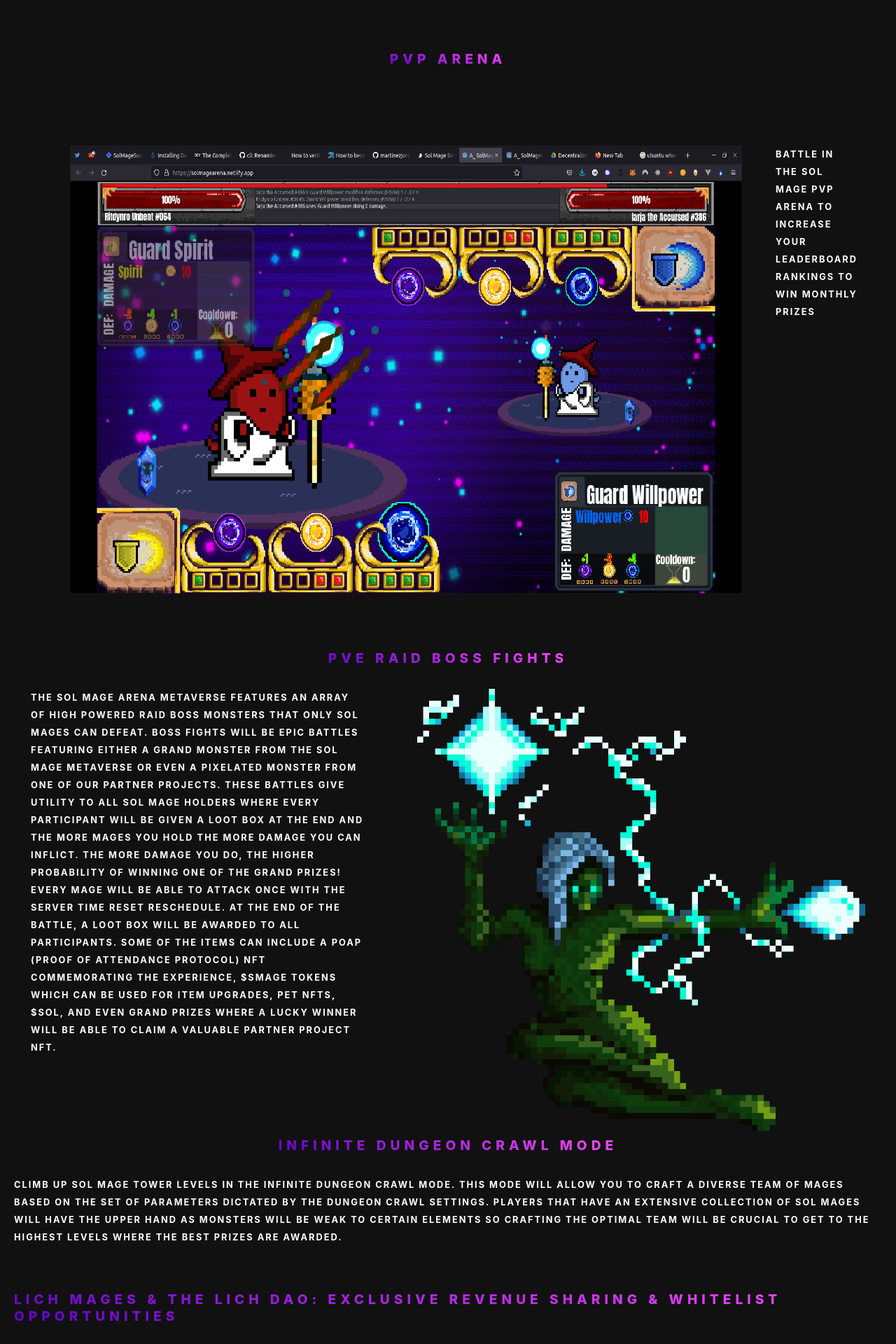
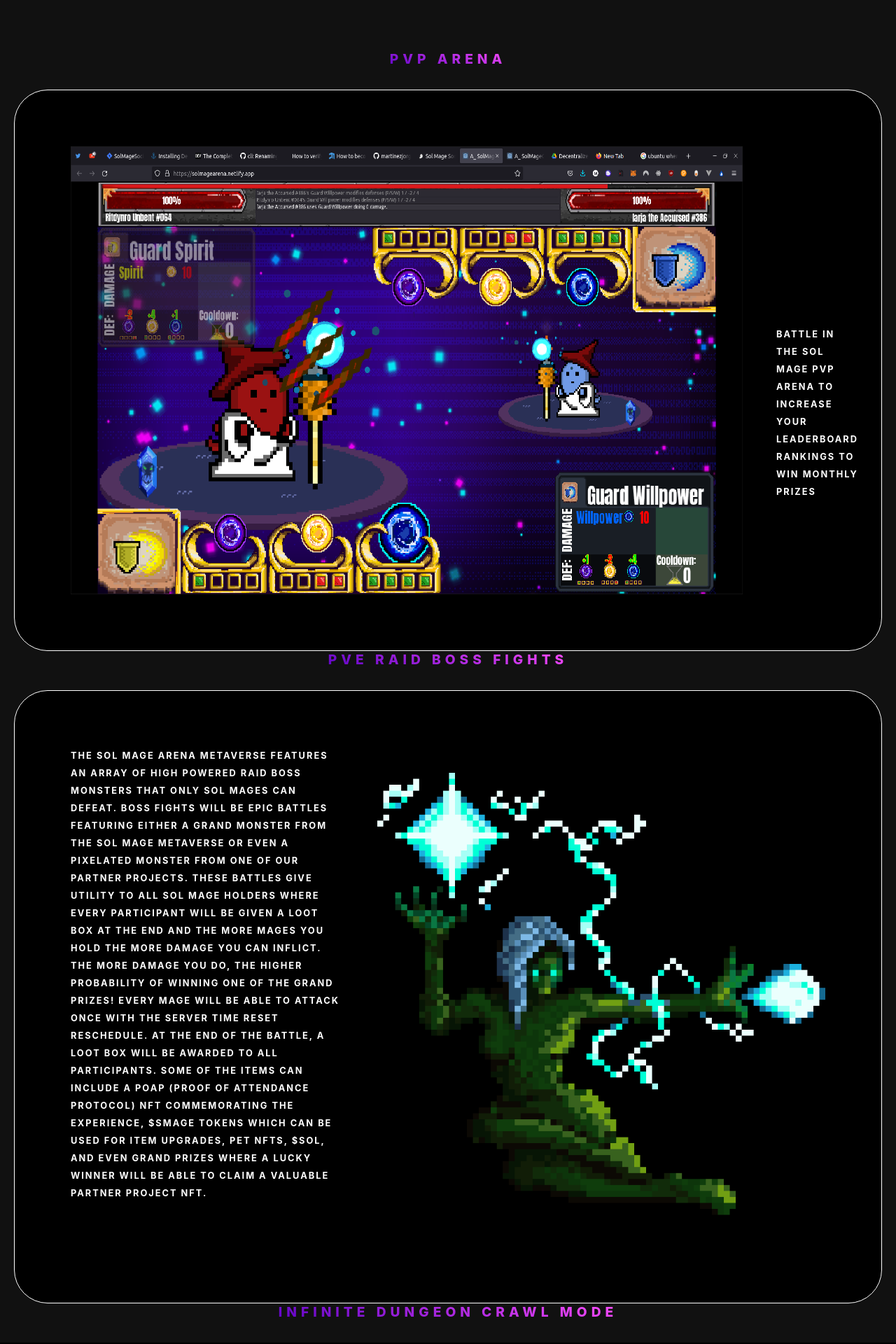
Before and after one commit to martinezjorge/sol-mage-front-end-2, a React (Create React App) app: page / in a window 1280 px wide. Shown: the part 1180-3100 px from the top of the page at 70% size. Built offline with nearby package versions, Linux system fonts and the light colour scheme.

Commit message:
chchchchanges

```diff
--- a/src/components/Void-pass/void-pass.css
+++ b/src/components/Void-pass/void-pass.css
@@ -88,9 +88,12 @@ video.video-nft-two {
     padding: 5rem;
     /* flex-flow: row wrap; */
     justify-content: space-evenly;
-    align-items: flex-start;
+    align-items: center;
     gap: 3rem;
     width: 100%;
+    background-color: black;
+    border-radius: 3rem;
+    border: 0.1rem white solid;
 }
 
 .pvp-img {
@@ -105,10 +108,14 @@ video.video-nft-two {
 
 .raid {
     display: flex;
-    align-items: flex-start;
+    align-items: center;
     justify-content: space-evenly;
     gap: 3rem;
     width: 100%;
+    background-color: black;
+    border-radius: 3rem;
+    border: 0.1rem white solid;
+    padding: 5rem;
 }
 
 .raid-img {
@@ -118,6 +125,11 @@ video.video-nft-two {
 
 .raid-text {
     width: 30rem;
+}
+
+.crawl-text {
+    width: 80rem;
+    background-color: black;
 }
 
 
--- a/src/components/Void-pass/void-pass.js
+++ b/src/components/Void-pass/void-pass.js
@@ -40,7 +40,7 @@ const VoidPass = () => {
 
             <h2>Infinite Dungeon Crawl Mode</h2>
 
-            <p>Climb up Sol Mage Tower levels in the Infinite Dungeon Crawl Mode. This mode will allow you to craft a diverse team of mages based on the set of parameters dictated by the Dungeon Crawl settings. Players that have an extensive collection of Sol Mages will have the upper hand as monsters will be weak to certain elements so crafting the optimal team will be crucial to get to the highest levels where the best prizes are awarded. </p>
+            <p className="crawl-text">Climb up Sol Mage Tower levels in the Infinite Dungeon Crawl Mode. This mode will allow you to craft a diverse team of mages based on the set of parameters dictated by the Dungeon Crawl settings. Players that have an extensive collection of Sol Mages will have the upper hand as monsters will be weak to certain elements so crafting the optimal team will be crucial to get to the highest levels where the best prizes are awarded. </p>
 
             <h2>Lich Mages & The Lich Dao: Exclusive Revenue Sharing & Whitelist Opportunities</h2>
 
```
